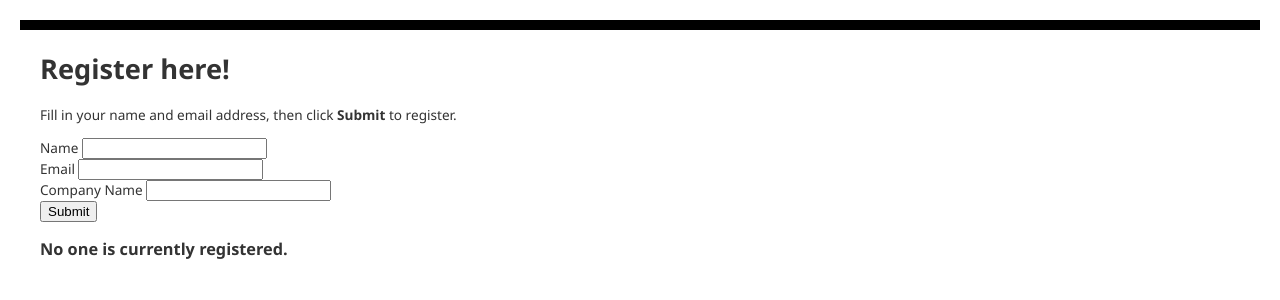
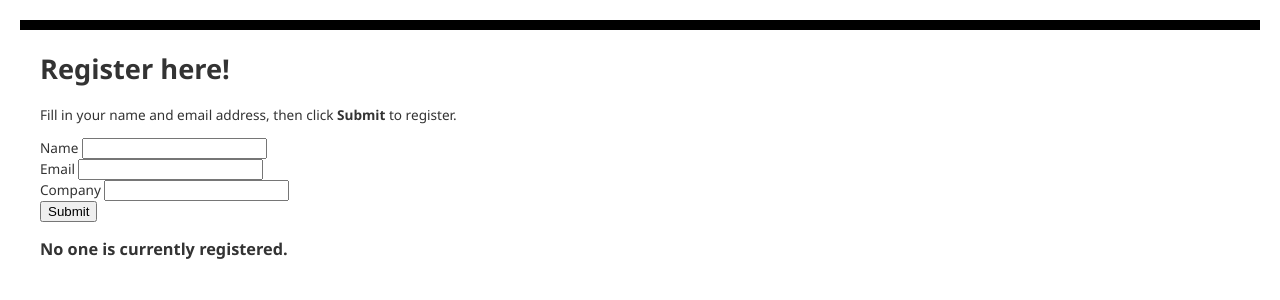
Before and after one commit to dmasood/comp2013, a PHP site: page / in a window 1280 px wide. Shown: the top 300 px of the page. Run offline with PHP 8.4, Linux system fonts and the light colour scheme; data that the repository does not hold is empty.

```diff
--- a/index.php
+++ b/index.php
@@ -21,7 +21,7 @@
 <form method="post" action="index.php" enctype="multipart/form-data" >
       Name  <input type="text" name="name" id="name"/></br>
       Email <input type="text" name="email" id="email"/></br>
-	  Company Name <input type"text" name="company" id="company"/></br>
+	  Company <input type"text" name="company" id="company"/></br>
       <input type="submit" name="submit" value="Submit" />
 </form>
 <?php
@@ -71,7 +71,7 @@
         echo "<table>";
         echo "<tr><th>Name</th>";
         echo "<th>Email</th>";
-		echo "<th>Company Name</th>";
+		echo "<th>Company</th>";
         echo "<th>Date</th></tr>";
         foreach($registrants as $registrant) {
             echo "<tr><td>".$registrant['name']."</td>";
```
